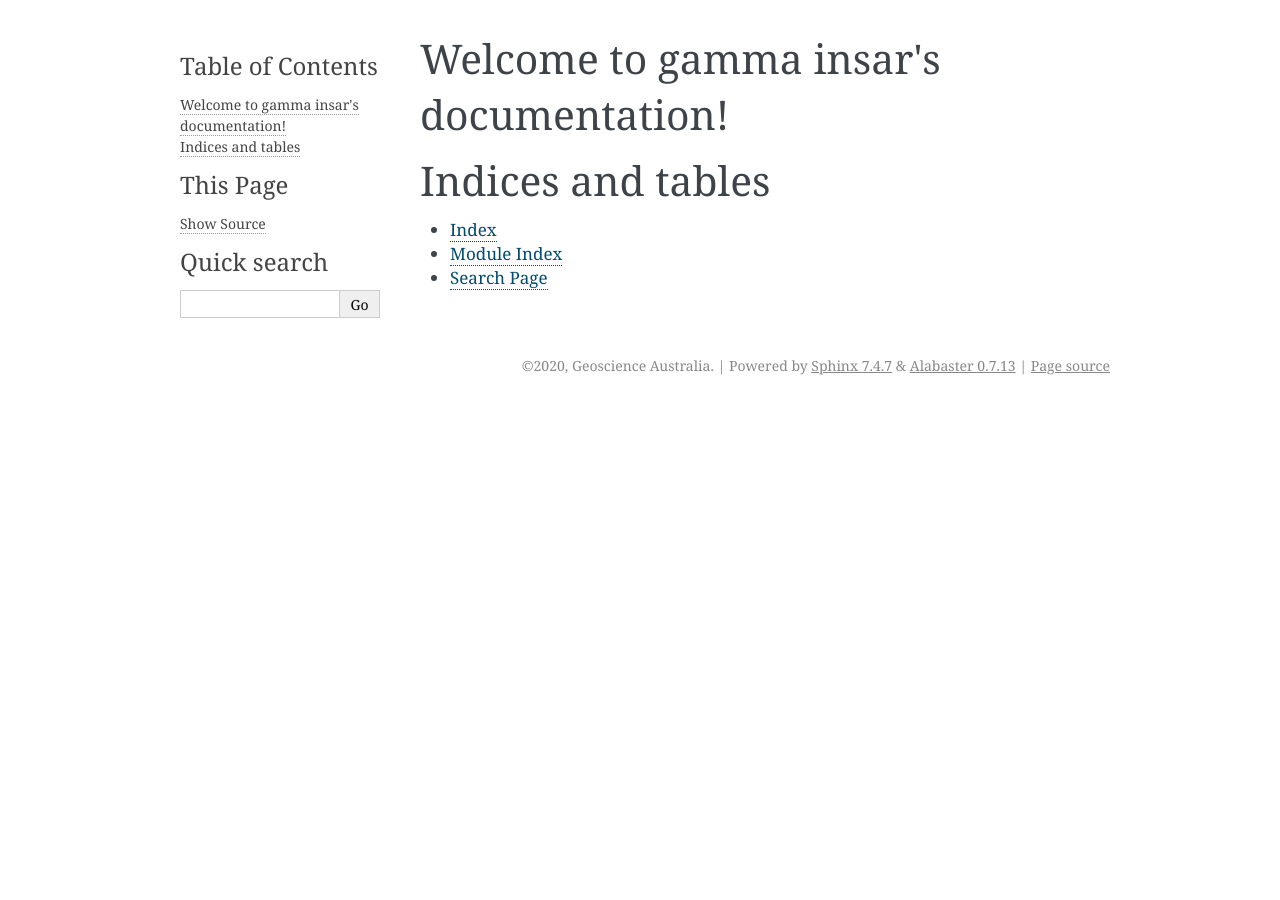
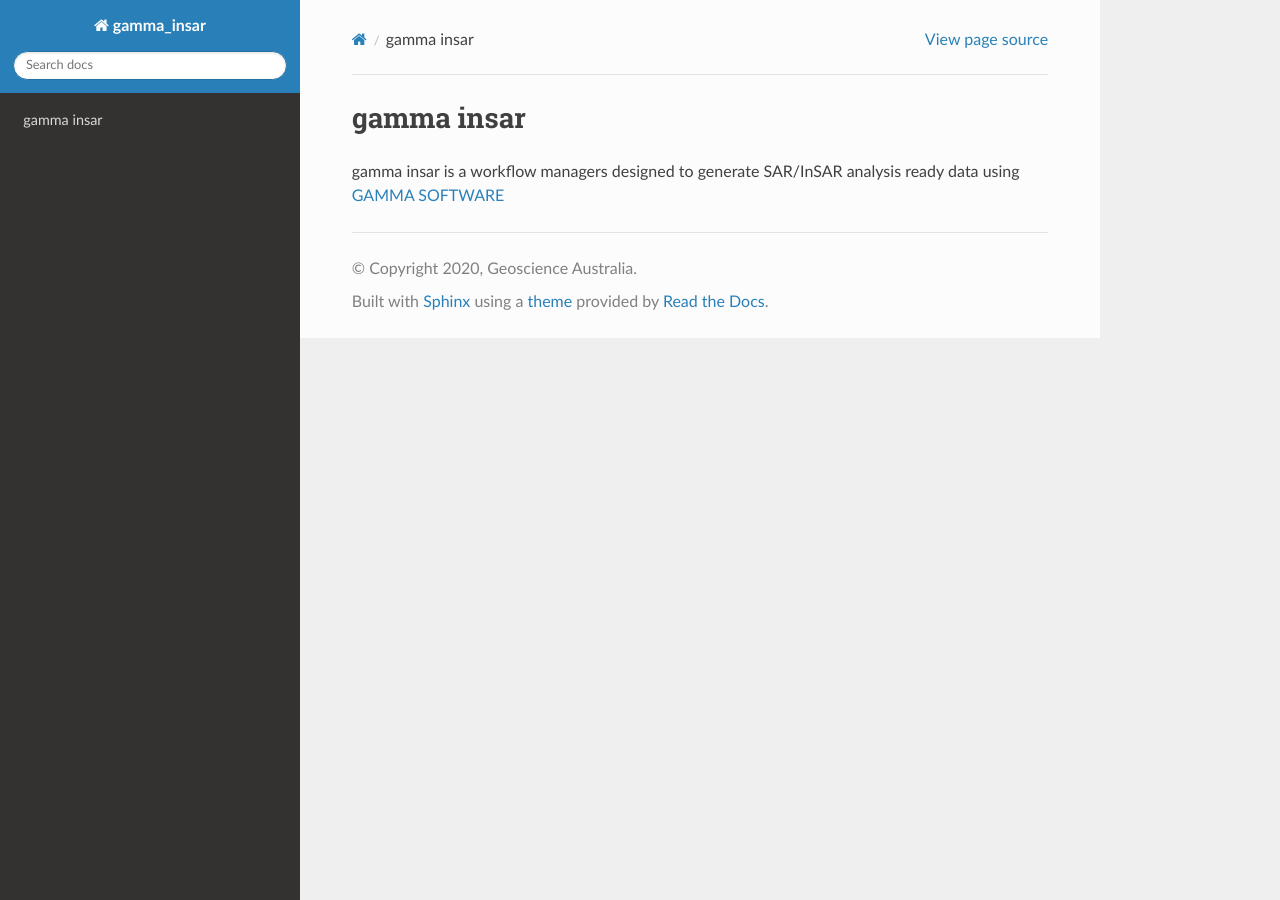
Before and after one commit to csiro-auscalval/PyGamma, a Sphinx documentation site: the page built from docs/source/index.rst, in a window 1280 px wide. Built offline with Sphinx 7.4.7 and the Read the Docs theme 2.0.0, drawn with Linux system fonts in a browser that asks for light colours.

```diff
--- a/docs/source/conf.py
+++ b/docs/source/conf.py
@@ -4,59 +4,47 @@
 # list see the documentation:
 # https://www.sphinx-doc.org/en/master/usage/configuration.html
 
-# -- Path setup --------------------------------------------------------------
+import os
+import sys
 
-# If extensions (or modules to document with autodoc) are in another directory,
-# add these directories to sys.path here. If the directory is relative to the
-# documentation root, use os.path.abspath to make it absolute, like shown here.
-#
-# import os
-# import sys
-# sys.path.insert(0, os.path.abspath('.'))
+sys.path.insert(0, os.path.abspath('..'))
+sys.path.insert(0, os.path.abspath('.'))
 
 
-# -- Project information -----------------------------------------------------
+is_on_readthedocs = os.environ.get("READTHEDOCS", None) == "TRUE"
 
-project = 'gamma insar'
+project = 'gamma_insar'
 copyright = '2020, Geoscience Australia'
 author = 'Geoscience Australia'
 
-# The full version, including alpha/beta/rc tags
-release = '0.1.0'
+# show __init__ docstring as the class docstring
+autosummary_generate = True
 
-
-# -- General configuration ---------------------------------------------------
-
-# Add any Sphinx extension module names here, as strings. They can be
-# extensions coming with Sphinx (named 'sphinx.ext.*') or your custom
-# ones.
 extensions = [
+    "sphinx.ext.autodoc",
+    "sphinx.ext.autosummary",
+    "sphinx_autodoc_typehints",
+    "sphinx.ext.intersphinx",
+    "sphinx.ext.todo",
+    "sphinx.ext.coverage",
+    "sphinx.ext.viewcode",
 ]
 
-# Add any paths that contain templates here, relative to this directory.
+intersphinx_mapping = {
+    "python": ("https://docs.python.org/3/", None),
+    "pandas": ("https://pandas.pydata.org/pandas-docs/stable/", None),
+    "numpy": ("https://docs.scipy.org/doc/numpy/", None),
+    "luigi": ("https://luigi.readthedocs.io/en/stable/", None),
+}
+
 templates_path = ['_templates']
+exclude_patterns = ["_build", "Thumbs.db", ".DS_Store"]
 
-# The language for content autogenerated by Sphinx. Refer to documentation
-# for a list of supported languages.
-#
-# This is also used if you do content translation via gettext catalogs.
-# Usually you set "language" from the command line for these cases.
-language = 'English'
+html_static_path = ['_static']
 
-# List of patterns, relative to source directory, that match files and
-# directories to ignore when looking for source files.
-# This pattern also affects html_static_path and html_extra_path.
-exclude_patterns = []
-
-
-# -- Options for HTML output -------------------------------------------------
-
-# The theme to use for HTML and HTML Help pages.  See the documentation for
-# a list of builtin themes.
-#
-html_theme = 'alabaster'
-
-# Add any paths that contain custom static files (such as style sheets) here,
-# relative to this directory. They are copied after the builtin static files,
-# so a file named "default.css" will overwrite the builtin "default.css".
-html_static_path = ['_static']
+if is_on_readthedocs:
+    html_theme = "default"
+else:
+    import sphinx_rtd_theme
+    html_theme = "sphinx_rtd_theme"
+    html_theme_path = [sphinx_rtd_theme.get_html_theme_path()]
--- a/docs/source/index.rst
+++ b/docs/source/index.rst
@@ -3,18 +3,10 @@
    You can adapt this file completely to your liking, but it should at least
    contain the root `toctree` directive.
 
-Welcome to gamma insar's documentation!
-=======================================
+gamma insar
+===========
 
-.. toctree::
-   :maxdepth: 2
-   :caption: Contents:
+gamma insar is a workflow managers designed to generate SAR/InSAR analysis ready data using
+`GAMMA SOFTWARE`_
 
-
-
-Indices and tables
-==================
-
-* :ref:`genindex`
-* :ref:`modindex`
-* :ref:`search`
+.. _GAMMA SOFTWARE: http://www.gamma-rs.ch/
```
